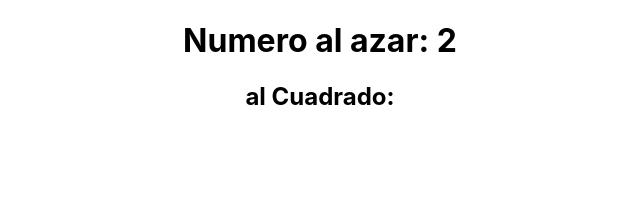
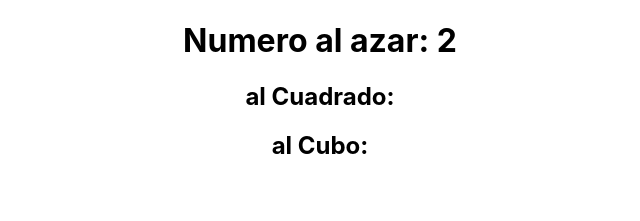
Before and after one commit to srblick/piedrapapeltijeraGrupoX, a React (Create React App) app: page / in a window 1280 px wide. Shown: the top 221 px of the page, without its empty margins (320-960 px from the left). Built offline with nearby package versions, Linux system fonts and the light colour scheme.

Commit message:
el tercer commit

```diff
--- a/src/App.js
+++ b/src/App.js
@@ -10,6 +10,7 @@ function App() {
     <div className="App">
       <h1> Numero al azar: {numero}</h1>
       <h2> al Cuadrado: {numero => numero*numero}</h2>
+      <h2> al Cubo: {numero => numero*numero*numero}</h2>
 
     </div>
   );
```
